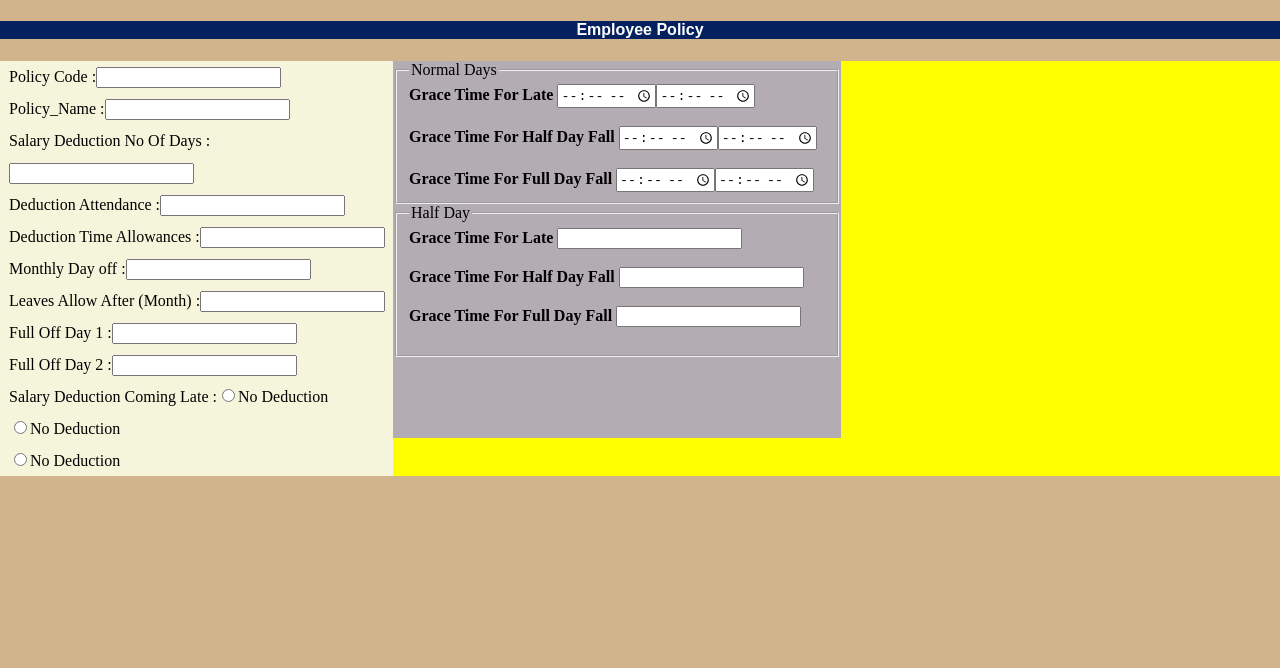
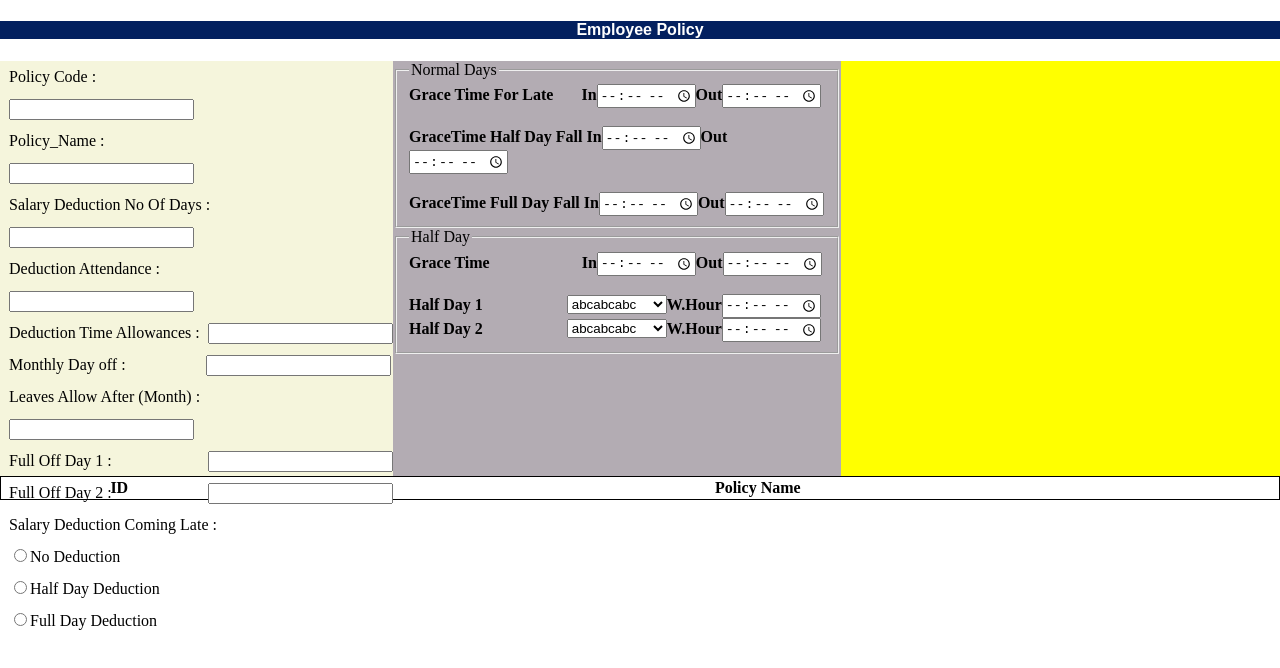
Before and after one commit to Muhammad-Abid11/Employee_Policy, a plain HTML site: page index.html in a window 1280 px wide. Drawn offline with Linux system fonts and the light colour scheme.

Commit message:
complete

```diff
--- a/index.html
+++ b/index.html
@@ -13,46 +13,74 @@
     <h4>Employee Policy</h4>
     <div id="main_div">
         <div id="div_left">
-            <label for="Policy_Code">Policy Code :<input type="text" name="" id="Policy_Code"></label><br>
-            <label for="Policy_Name">Policy_Name :<input type="text" name="" id="Policy_Name"></label><br>
+            <label for="Policy_Code">Policy Code :&emsp;&emsp;&emsp;&emsp;&emsp;&emsp;&emsp;<input type="text" name=""
+                    id="Policy_Code"></label><br>
+            <label for="Policy_Name">Policy_Name :&emsp;&emsp;&emsp;&emsp;&emsp;&emsp;&ensp;<input type="text" name=""
+                    id="Policy_Name"></label><br>
             <label for="Sal_Deduct">Salary Deduction No Of Days :<input type="text" name="" id="Sal_Deduct"></label><br>
-            <label for="Attend_Deduct">Deduction Attendance :<input type="text" name="" id="Attend_Deduct"></label><br>
-            <label for="Allowance_Deduct">Deduction Time Allowances :<input type="text" name=""
+            <label for="Attend_Deduct">Deduction Attendance :&emsp;&emsp;&emsp;<input type="text" name=""
+                    id="Attend_Deduct"></label><br>
+            <label for="Allowance_Deduct">Deduction Time Allowances :&ensp;<input type="text" name=""
                     id="Allowance_Deduct"></label><br>
-            <label for="M_Off">Monthly Day off :<input type="text" name="" id="M_Off"></label><br>
-            <label for="M_Off_After">Leaves Allow After (Month) :<input type="text" name=""
+            <label for="M_Off">Monthly Day off :&emsp;&emsp;&emsp;&emsp;&emsp;<input type="text" name=""
+                    id="M_Off"></label><br>
+            <label for="M_Off_After">Leaves Allow After (Month) :&ensp;<input type="text" name=""
                     id="M_Off_After"></label><br>
-            <label for="F_Day_1">Full Off Day 1 :<input type="text" name="" id="F_Day_1"></label><br>
-            <label for="F_Day_2">Full Off Day 2 :<input type="text" name="" id="F_Day_2"></label><br>
-            <label for="Sal_Deduct_late">Salary Deduction Coming Late :<input type="radio" name="Salary Deduction"
+            <label for="F_Day_1">Full Off Day 1 :&emsp;&emsp;&emsp;&emsp;&emsp;&emsp;<input type="text" name=""
+                    id="F_Day_1"></label><br>
+            <label for="F_Day_2">Full Off Day 2 :&emsp;&emsp;&emsp;&emsp;&emsp;&emsp;<input type="text" name=""
+                    id="F_Day_2"></label><br>
+            <label for="Sal_Deduct_late">Salary Deduction Coming Late :<br><input type="radio" name="Salary Deduction"
                     id=" Sal_Deduct_late">No
-                Deduction <br><input type="radio" name="Salary Deduction" id=" Sal_Deduct_late">No
-                Deduction <br><input type="radio" name="Salary Deduction" id=" Sal_Deduct_late">No
+                Deduction <br><input type="radio" name="Salary Deduction" id=" Sal_Deduct_late">Half Day
+                Deduction <br><input type="radio" name="Salary Deduction" id=" Sal_Deduct_late">Full Day
                 Deduction <br></label><br>
         </div>
         <div id="div_right">
             <form action="/action_page.php">
                 <fieldset>
                     <legend>Normal Days</legend>
-                    <label for="fname"><b>Grace Time For Late</b></label>
-                    <input type="time" id="fname" name="fname"><input type="time" id="fname" name="fname"><br><br>
-                    <label for="hDay"><b>Grace Time For Half Day Fall</b></label>
-                    <input type="time" id="fname" name="fname"><input type="time" id="fname" name="fname"><br><br>
-                    <label for="fDay"><b>Grace Time For Full Day Fall</b></label>
-                    <input type="time" id="fname" name="fname"><input type="time" id="fname" name="fname">
+                    <label for="fname"><b>Grace Time For Late&emsp;&ensp;</b></label>
+                    <b>In</b><input type="time" id="fname" name="fname"><b>Out</b><input type="time" id="fname"
+                        name="fname"><br><br>
+                    <label for="hDay"><b>GraceTime Half Day Fall</b></label>
+                    <b>In</b><input type="time" id="hDay" name="fname"><b>Out</b><input type="time" id="hDay"
+                        name="fname"><br><br>
+                    <label for="fDay"><b>GraceTime Full Day Fall</b></label>
+                    <b>In</b><input type="time" id="fDay" name="fname"><b>Out</b><input type="time" id="fDay"
+                        name="fname">
                 </fieldset>
                 <fieldset>
                     <legend>Half Day</legend>
-                    <label for="fname"><b>Grace Time For Late</b></label>
-                    <input type="text" id="fname" name="fname"><br><br>
-                    <label for="hDay"><b>Grace Time For Half Day Fall</b></label>
-                    <input type="text" id="hDay" name="hDay"><br><br>
-                    <label for="fDay"><b>Grace Time For Full Day Fall</b></label>
-                    <input type="text" id="fDay" name="fDay"><br><br>
+                    <label for="fname"><b>Grace Time&emsp;&emsp;&emsp;&emsp;&emsp;&ensp;</b></label>
+                    <b>In</b><input type="time" id="fname" name="fname"><b>Out</b><input type="time" id="fname"
+                        name="fname"><br><br>
+                    <label for="hDay"><b>Half Day 1&emsp;&emsp;&emsp;&emsp;&emsp;</b></label>
+                    <select name="" id="Half Day 1">
+                        <option value="abcabcabcabc">abcabcabc</option>
+                        <option value="xyzxyzxyz">xyzxyzxyz</option>
+                        <option value="mnomnomno">mnomnomno</option>
+                    </select><b>W.Hour</b><input type="time" id="fname" name="fname"></label>
+                    <br><label for="hDay"><b>Half Day 2&emsp;&emsp;&emsp;&emsp;&emsp;</b></label>
+                    <select name="" id="Half Day 1">
+                        <option value="abcabcabcabc">abcabcabc</option>
+                        <option value="xyzxyzxyz">xyzxyzxyz</option>
+                        <option value="mnomnomno">mnomnomno</option>
+                    </select><b>W.Hour</b><input type="time" id="fname" name="fname"></label>
+
                 </fieldset>
             </form>
         </div>
     </div>
+
+    <table style="width:100%">
+        <tr>
+            <th id="r1c1" colspan="4">ID</th>
+            <th id="r1call">Policy Name</th>
+
+        </tr>
+
+    </table>
 </body>
 
 </html>
--- a/style.css
+++ b/style.css
@@ -22,16 +22,13 @@ h4{
 #div_right{
     background-color: rgb(179, 172, 179);
     width: 35%;
-    height: 10cm;
+    height: 11cm;
 }
-/* .in_space{
-    margin-left: 10vmin;
-} */
-/* Set the background color of body to tan */
-body {
-    background-color: tan;
+table,
+td {
+    border: 1px solid black;
+    border-spacing: 0.5mm;
 }
-
 
 /* On screens that are 992px or less, set the background color to blue */
 @media screen and (max-width: 992px) {
```
